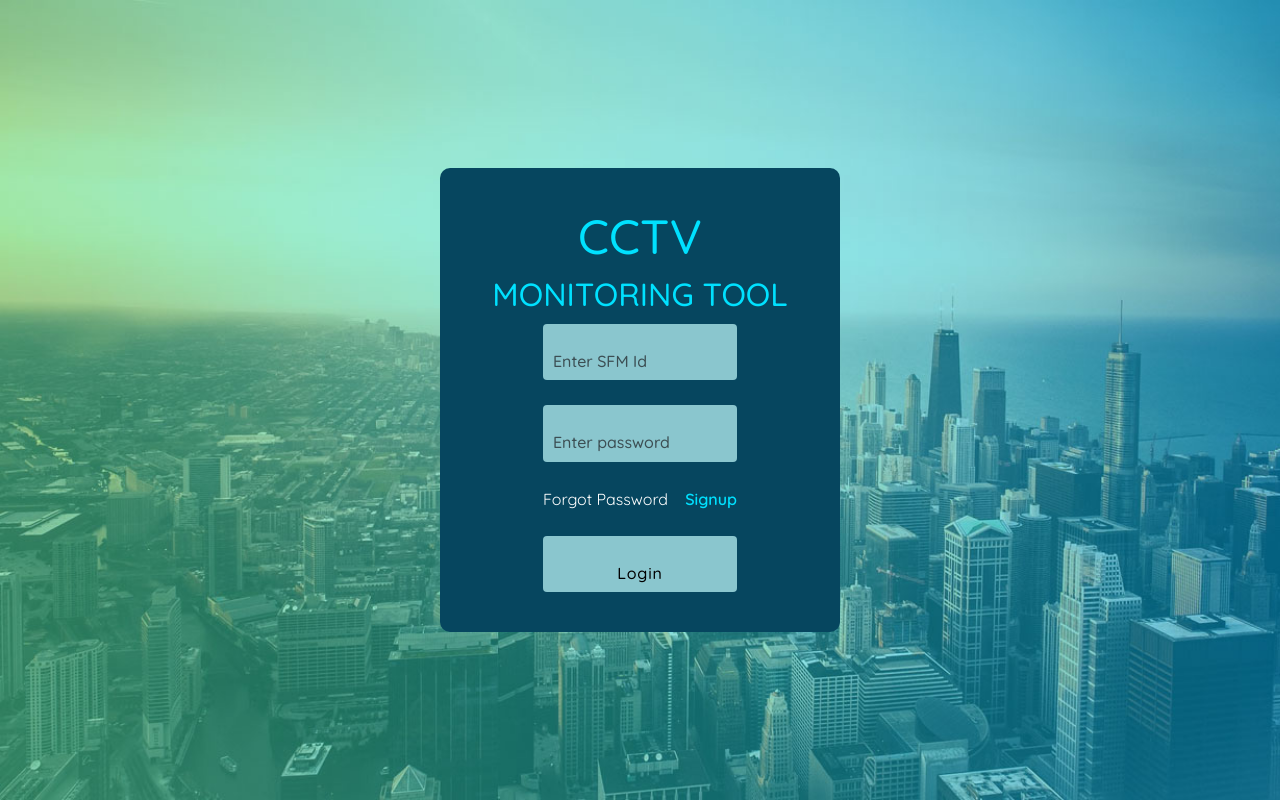
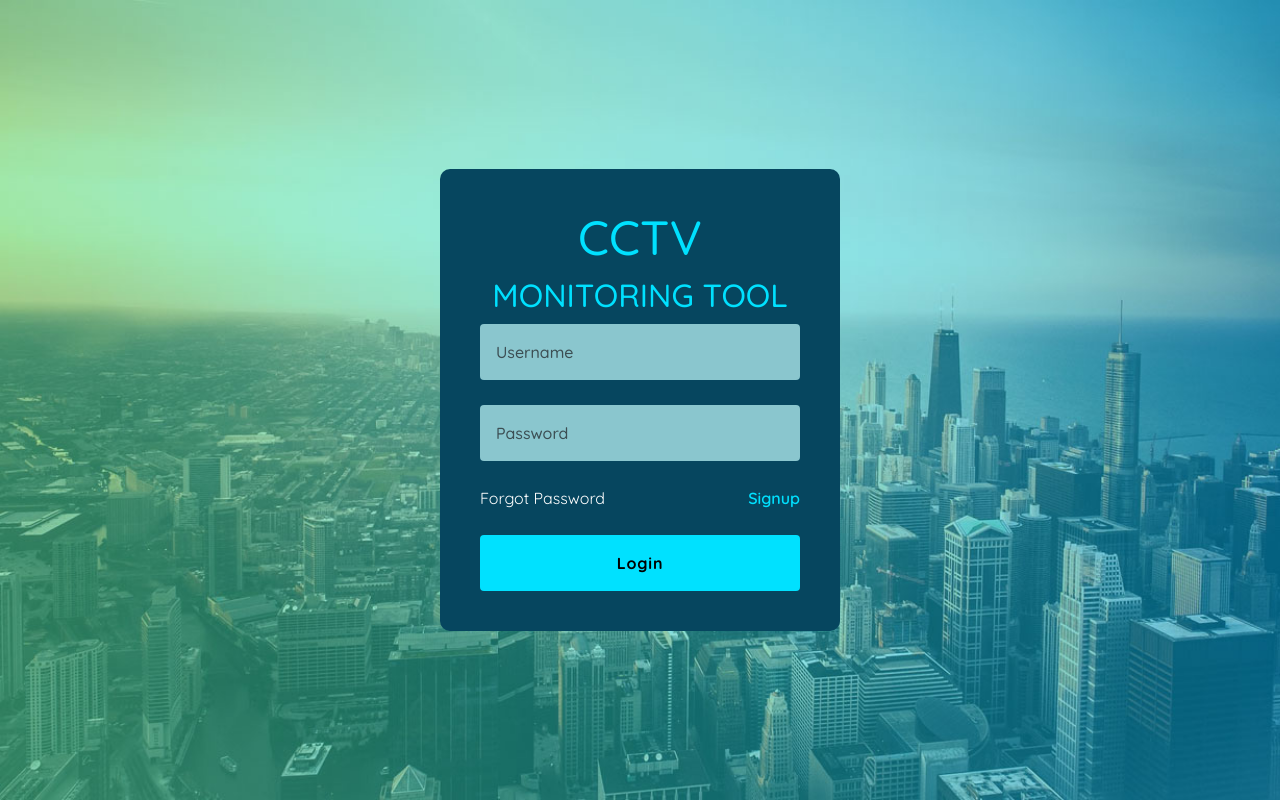
Before and after one commit to Santhoo1201/P3-CCTVMonitoringTool, an Angular app: page / in a window 1280 px wide. Built offline with nearby package versions, Linux system fonts and the light colour scheme.

Commit message:
small changes

```diff
--- a/src/app/login-hr-details/login-hr-details.component.css
+++ b/src/app/login-hr-details/login-hr-details.component.css
@@ -87,7 +87,7 @@ section .signin .content .form .inputBox input
   background:#8ac6ce;
   border: none;
   outline: none;
-  padding: 25px 10px 7.5px;
+  padding: 16px 16px;
   border-radius: 4px;
   color:#000;
   font-weight: 500;
@@ -142,3 +142,13 @@ input[type="submit"]:active
 {
   opacity: 0.6;
 }
+
+.ta{
+  font-weight: bold !important;
+  color: #000;
+  background: #00e1ff !important;
+}
+
+.n{
+  width: 100%;
+}
--- a/src/app/login-hr-details/login-hr-details.component.html
+++ b/src/app/login-hr-details/login-hr-details.component.html
@@ -4,18 +4,18 @@
     <div class="content">
       <h1>CCTV</h1>
       <h2>Monitoring Tool</h2>
-    <form #loginuserform="ngForm" (ngSubmit)="loginUser()">
+    <form #loginuserform="ngForm" class="n" (ngSubmit)="loginUser()">
       <div class="form">
 
         <div class="inputBox">
 
-          <input type="sfmId" class="form-control"  placeholder="Enter SFM Id" name="sfmId" [ngModelOptions]="{standalone: true}" [(ngModel)]="adminDetails.sfmId" #sfmId="ngModel"  required>
+          <input type="sfmId" class="form-control"  placeholder="Username" name="sfmId" [ngModelOptions]="{standalone: true}" [(ngModel)]="adminDetails.sfmId" #sfmId="ngModel"  required>
 
         </div>
 
         <div class="inputBox">
 
-          <input type="password" class="form-control"  placeholder="Enter password" name="pwd" [ngModelOptions]="{standalone: true}"  [(ngModel)]="adminDetails.adminPassword" #password="ngModel" required>
+          <input type="password" class="form-control"  placeholder="Password" name="pwd" [ngModelOptions]="{standalone: true}"  [(ngModel)]="adminDetails.adminPassword" #password="ngModel" required>
 
         </div>
 
@@ -25,7 +25,7 @@
 
         <div class="inputBox">
 
-          <input type="submit" value="Login">
+          <input  class="ta" type="submit" value="Login">
 
         </div>
 
```
